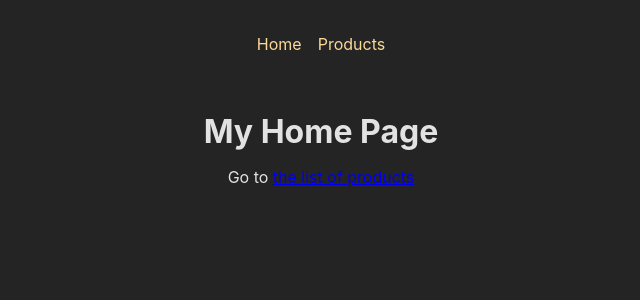
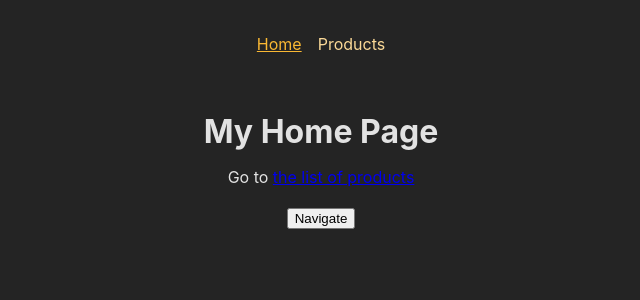
Before and after one commit to giacomopirani/basic-routing, a React (Create React App) app: page / in a window 1280 px wide. Shown: the top 300 px of the page, without its empty margins (319-959 px from the left). Built offline with nearby package versions, Linux system fonts and the light colour scheme.

Commit message:
add use-navigation

```diff
--- a/src/components/MainNavigation.js
+++ b/src/components/MainNavigation.js
@@ -1,4 +1,4 @@
-import { Link } from "react-router-dom";
+import { NavLink } from "react-router-dom";
 import classes from "./MainNavigation.module.css";
 
 function MainNavigation() {
@@ -7,10 +7,24 @@
       <nav>
         <ul className={classes.list}>
           <li>
-            <Link to={"/"}>Home</Link>
+            <NavLink
+              to={"/"}
+              className={({ isActive }) =>
+                isActive ? classes.active : undefined
+              }
+            >
+              Home
+            </NavLink>
           </li>
           <li>
-            <Link to={"/products"}>Products</Link>
+            <NavLink
+              to={"/products"}
+              className={({ isActive }) =>
+                isActive ? classes.active : undefined
+              }
+            >
+              Products
+            </NavLink>
           </li>
         </ul>
       </nav>
--- a/src/pages/Home.js
+++ b/src/pages/Home.js
@@ -1,12 +1,21 @@
-import { Link } from "react-router-dom";
+import { Link, useNavigate } from "react-router-dom";
 
 function HomePage() {
+  const navigate = useNavigate();
+
+  function navigateHandler() {
+    navigate("/products");
+  }
+
   return (
     <>
       <h1>My Home Page</h1>
       <p>
         Go to <Link to={"/products"}>the list of products</Link>
       </p>
+      <p>
+        <button onClick={navigateHandler}>Navigate</button>
+      </p>
     </>
   );
 }
```
